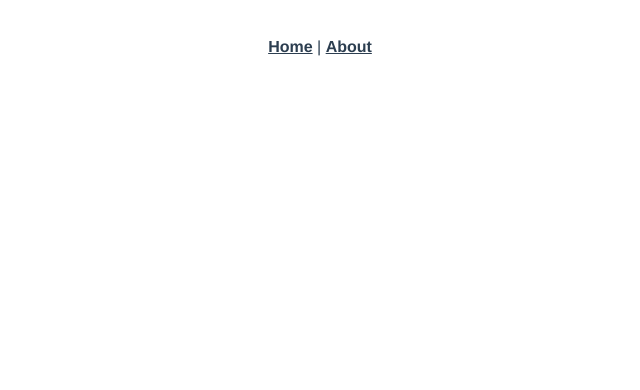
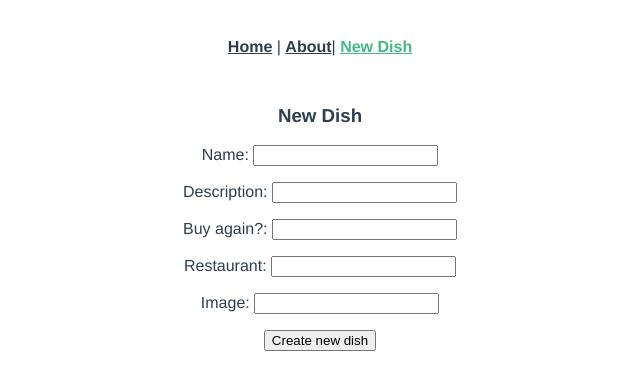
Before and after one commit to brittneynusbaum/food-frontend, a Vue app: page /dishes/new in a window 1280 px wide. Before the commit this address had no page. Shown: the top 390 px of the page, without its empty margins (320-960 px from the left). Built offline with nearby package versions, Linux system fonts and the light colour scheme.

Commit message:
adds create action

```diff
--- a/src/App.vue
+++ b/src/App.vue
@@ -1,9 +1,10 @@
 <template>
   <nav>
     <router-link to="/">Home</router-link> |
-    <router-link to="/about">About</router-link>
+    <router-link to="/about">About</router-link>|
+    <router-link to="/dishes/new">New Dish</router-link>
   </nav>
-  <router-view/>
+  <router-view />
 </template>
 
 <style>
--- a/src/router/index.js
+++ b/src/router/index.js
@@ -1,5 +1,6 @@
 import { createRouter, createWebHistory } from 'vue-router'
 import HomeView from '../views/HomeView.vue'
+import DishesNew from '../views/DishesNew.vue'
 
 const routes = [
   {
@@ -14,7 +15,13 @@ const routes = [
     // this generates a separate chunk (about.[hash].js) for this route
     // which is lazy-loaded when the route is visited.
     component: () => import(/* webpackChunkName: "about" */ '../views/AboutView.vue')
+  },
+  {
+    path: '/dishes/new',
+    name: 'dishes-new',
+    component: DishesNew
   }
+
 ]
 
 const router = createRouter({
--- /dev/null
+++ b/src/views/DishesNew.vue
@@ -0,0 +1,36 @@
+<script>import axios from "axios";
+
+export default {
+  data: function () {
+    return {
+      newDishParams: {}
+    };
+  },
+  created: function () {
+  },
+  methods: {
+    createDish: function () {
+      console.log('creating dish')
+      axios.post(`/dishes`, this.newDishParams).then(response => {
+        console.log(response.data)
+        this.newDishParams = {}
+      })
+    }
+  },
+};
+</script>
+
+<template>
+  <div class="home">
+    <h3>New Dish</h3>
+    <p>Name: <input v-model="this.newDishParams.name"></p>
+    <p>Description: <input v-model="this.newDishParams.description"></p>
+    <p>Buy again?: <input v-model="this.newDishParams.buy_again"></p>
+    <p>Restaurant: <input v-model="this.newDishParams.restaurant"></p>
+    <p>Image: <input v-model="this.newDishParams.image"></p>
+    <button v-on:click="createDish()">Create new dish</button>
+  </div>
+</template>
+
+<style>
+</style>
--- a/src/views/HomeView.vue
+++ b/src/views/HomeView.vue
@@ -3,7 +3,7 @@ import axios from 'axios'
 export default {
   data: function () {
     return {
-      message: "Welcome to Vue.js!",
+      message: "Did I Like that?",
       dishes: []
     };
   },
```
